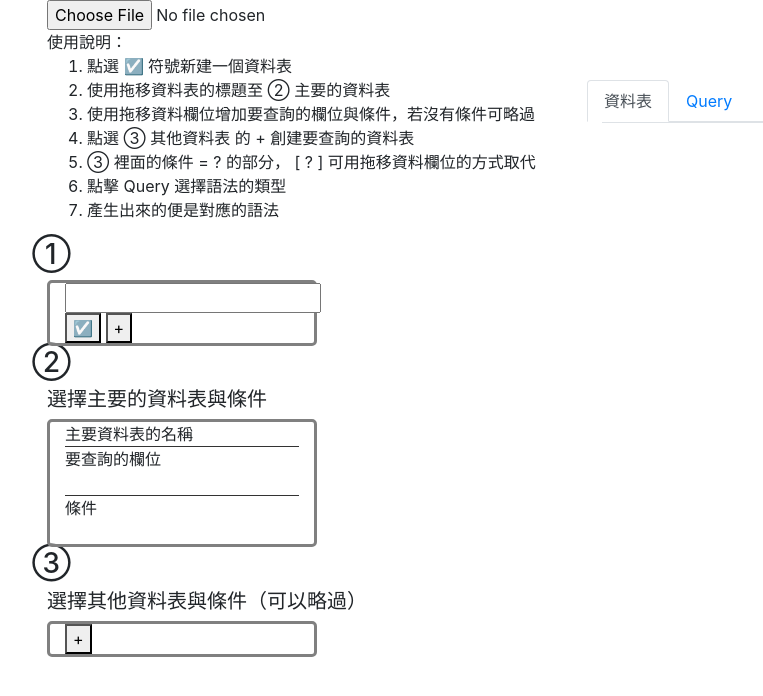
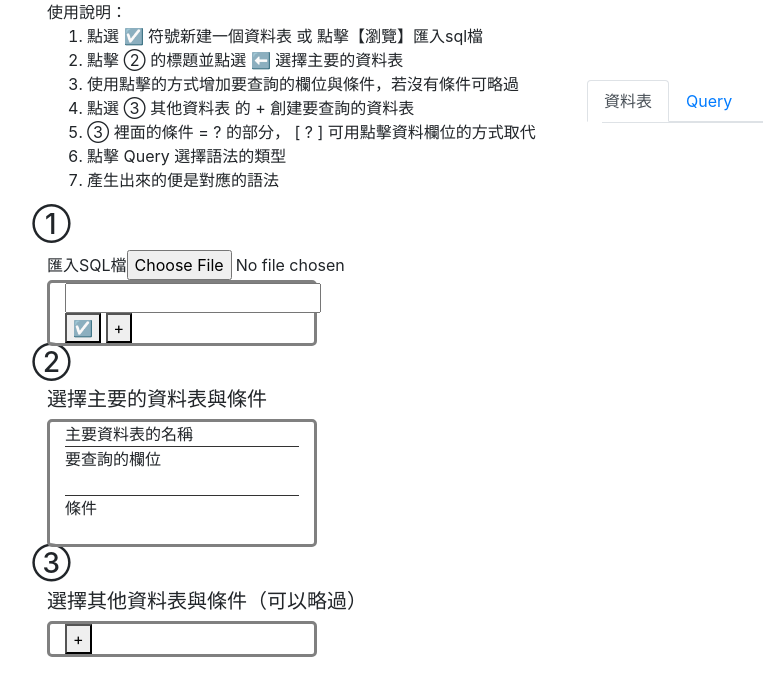
Before and after one commit to serj162218/sql-query-builder, a plain HTML site: page index.html in a window 1280 px wide. Shown: the whole page, without its empty margins (53-816 px from the left). Drawn offline with nearby package versions, Linux system fonts and the light colour scheme.

Commit message:
說明文字變更

```diff
--- a/index.html
+++ b/index.html
@@ -20,23 +20,23 @@
 <body>
     <div class="container">
         <!-- 最外層 -->
-        <div class="col-md-12">
-            <input type="file" id="upload">
-        </div>
         <div class="container col-md-12">
             <!-- 使用說明 -->
             使用說明：
             <ol>
-                <li>點選 ☑ 符號新建一個資料表</li>
-                <li>使用拖移資料表的標題至 ② 主要的資料表</li>
-                <li>使用拖移資料欄位增加要查詢的欄位與條件，若沒有條件可略過</li>
+                <li>點選 ☑ 符號新建一個資料表 或 點擊【瀏覽】匯入sql檔</li>
+                <li>點擊 ② 的標題並點選 ⬅ 選擇主要的資料表</li>
+                <li>使用點擊的方式增加要查詢的欄位與條件，若沒有條件可略過</li>
                 <li>點選 ③ 其他資料表 的 + 創建要查詢的資料表</li>
-                <li>③ 裡面的條件 = ? 的部分， [ ? ] 可用拖移資料欄位的方式取代</li>
+                <li>③ 裡面的條件 = ? 的部分， [ ? ] 可用點擊資料欄位的方式取代</li>
                 <li>點擊 Query 選擇語法的類型</li>
                 <li>產生出來的便是對應的語法</li>
             </ol>
         </div>
         <h3>①</h3>
+        <div class="col-md-12">
+            匯入SQL檔<input type="file" id="upload">
+        </div>
         <div class="container col-md-12" id="InputTableDiv">
         </div>
         <h3>②</h3>
```
